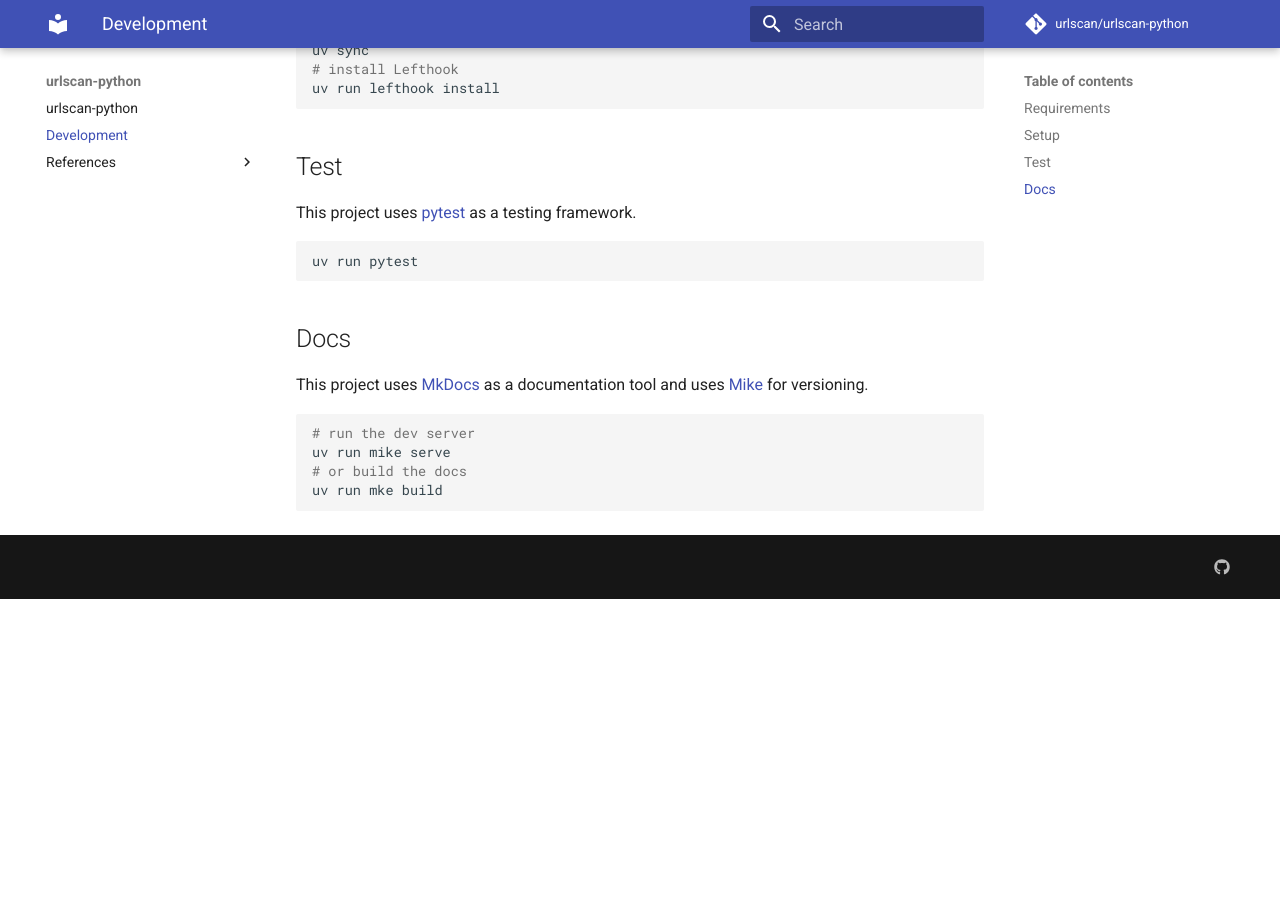
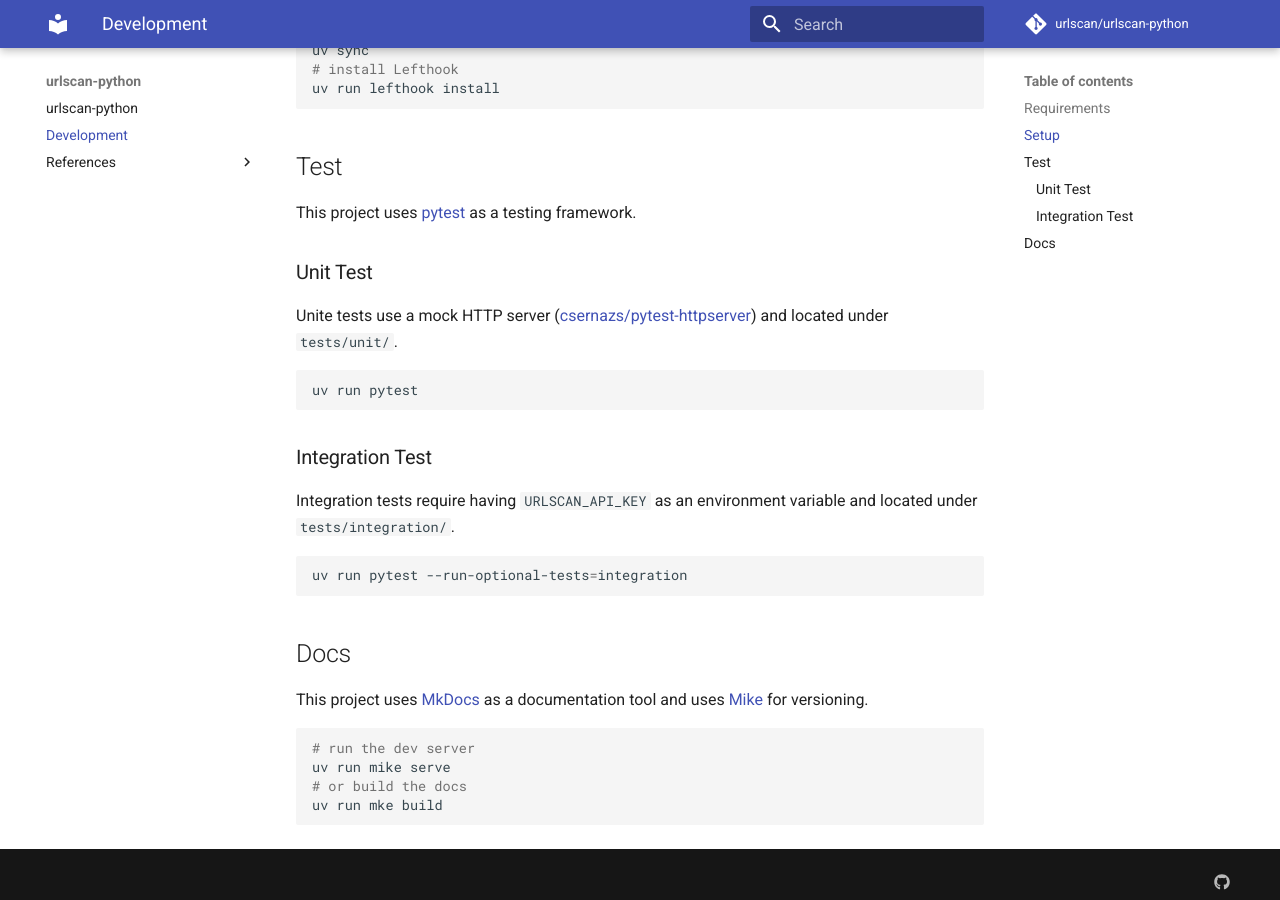
Before and after one commit to urlscan/urlscan-python, an MkDocs documentation site: the page built from docs/dev.md, in a window 1280 px wide and 900 px high, scrolled down 538 px. Built offline with MkDocs 1.6.1 and Material for MkDocs 9.7.7, drawn with Linux system fonts in a browser that asks for light colours; comment, search, counter and statistics services are not loaded; the version menu is left out; before the commit the page ends 1137 px from its top, so only the background shows below that.

Commit message:
docs: update test section

````diff
--- a/docs/dev.md
+++ b/docs/dev.md
@@ -26,8 +26,20 @@ uv run lefthook install
 
 This project uses [pytest](https://docs.pytest.org/en/stable/) as a testing framework.
 
+### Unit Test
+
+Unite tests use a mock HTTP server ([csernazs/pytest-httpserver](https://github.com/csernazs/pytest-httpserver)) and located under `tests/unit/`.
+
 ```bash
 uv run pytest
+```
+
+### Integration Test
+
+Integration tests require having `URLSCAN_API_KEY` as an environment variable and located under `tests/integration/`.
+
+```bash
+uv run pytest --run-optional-tests=integration
 ```
 
 ## Docs
````
